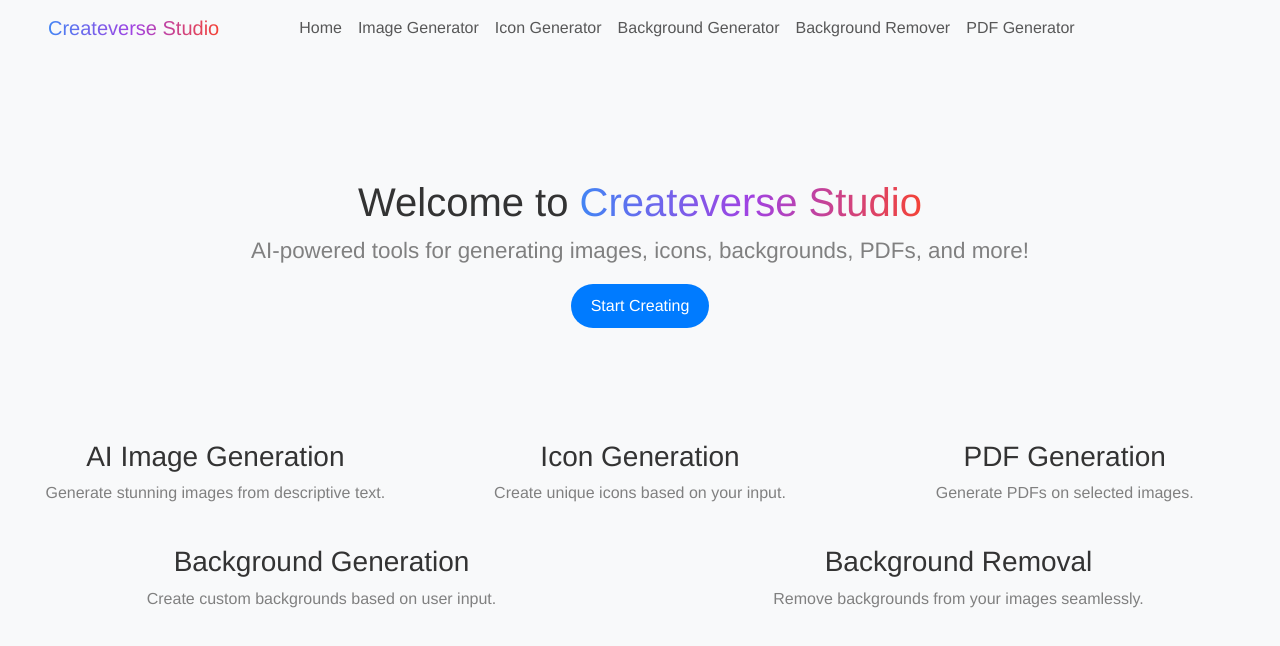
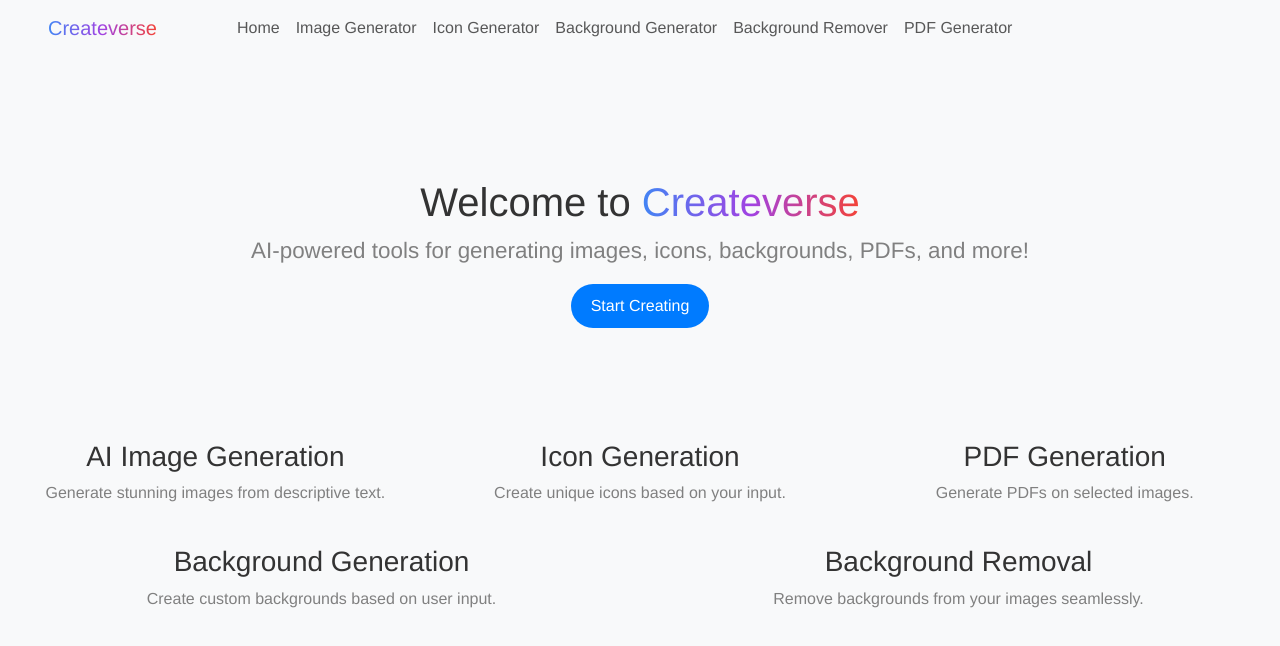
Before and after one commit to codebyanas/createverse-ai-app, a React (Vite) app: page / in a window 1280 px wide. Shown: the top 646 px of the page. Built offline with nearby package versions, Linux system fonts and the light colour scheme.

Commit message:
remove studio word

```diff
--- a/src/App.jsx
+++ b/src/App.jsx
@@ -15,30 +15,30 @@ const App = () => {
   useEffect(() => {
     switch (location.pathname) {
       case '/':
-        document.title = 'Home | Createverse Studio';
+        document.title = 'Home | Createverse ';
         break;
       case '/home':
-        document.title = 'Home | Createverse Studio';
+        document.title = 'Home | Createverse ';
         break;
       case '/image-generator':
-        document.title = 'Image Generator | Createverse Studio';
+        document.title = 'Image Generator | Createverse ';
         break;
       case '/icon-generator':
-        document.title = 'Icon Generator | Createverse Studio';
+        document.title = 'Icon Generator | Createverse ';
         break;
       case '/pdf-generator':
-        document.title = 'PDF Generator | Createverse Studio';
+        document.title = 'PDF Generator | Createverse ';
         break;
       case '/background-generator':
-        document.title = 'Background Generator | Createverse Studio';
+        document.title = 'Background Generator | Createverse ';
         break;
       case '/background-remover':
-        document.title = 'Background Remover | Createverse Studio';
+        document.title = 'Background Remover | Createverse ';
         break;
-        document.title = 'News Headlines | Createverse Studio';
+        document.title = 'News Headlines | Createverse ';
         break;
       default:
-        document.title = 'Default Title | Createverse Studio';
+        document.title = 'Default Title | Createverse ';
     }
   }, [location]);
 
--- a/src/components/BackgroundGenerator.jsx
+++ b/src/components/BackgroundGenerator.jsx
@@ -118,7 +118,7 @@ const BackgroundGenerator = () => {
             <input
               type="text"
               className="form-control me-2 flex-grow-1"
-              placeholder="Message Createverse Studio"
+              placeholder="Message Createverse "
               value={inputText}
               onChange={(e) => setInputText(e.target.value)}
               onKeyDown={handleKeyDown} // Add onKeyDown event handler
--- a/src/components/Home.jsx
+++ b/src/components/Home.jsx
@@ -8,7 +8,7 @@ const HomePage = () => {
                 {/* Hero Section */}
                 <section className="hero-section text-center">
                     <div className="container my-4">
-                        <h1>Welcome to <span className="home-h">Createverse Studio</span></h1>
+                        <h1>Welcome to <span className="home-h">Createverse </span></h1>
                         <p className="home-para">AI-powered tools for generating images, icons, backgrounds, PDFs, and more!</p>
                         <Link to="/image-generator" className="btn btn-primary">Start Creating</Link>
                     </div>
--- a/src/components/IconGenerator.jsx
+++ b/src/components/IconGenerator.jsx
@@ -143,7 +143,7 @@ const IconGenerator = () => {
             <input
               type="text"
               className="form-control me-2 flex-grow-1"
-              placeholder="Message Createverse Studio"
+              placeholder="Message Createverse "
               value={inputText}
               onChange={(e) => setInputText(e.target.value)}
               onKeyDown={handleKeyDown} // Add onKeyDown event handler
--- a/src/components/ImageGenerator.jsx
+++ b/src/components/ImageGenerator.jsx
@@ -118,7 +118,7 @@ const ImageGenerator = () => {
             <input
               type="text"
               className="form-control me-2 flex-grow-1"
-              placeholder="Message Createverse Studio"
+              placeholder="Message Createverse "
               value={inputText}
               onChange={(e) => setInputText(e.target.value)}
               onKeyDown={handleKeyDown} // Add onKeyDown event handler
--- a/src/components/Navbar.jsx
+++ b/src/components/Navbar.jsx
@@ -31,7 +31,7 @@ export default function Navbar() {
 
     return (
         <nav className="navbar navbar-expand-lg navbar-light bg-transparent fixed-top">
-            <Link className="navbar-brand mx-5 home-h nav-h" to="/home">Createverse Studio</Link>
+            <Link className="navbar-brand mx-5 home-h nav-h" to="/home">Createverse </Link>
             <button
                 className="navbar-toggler"
                 type="button"
```
